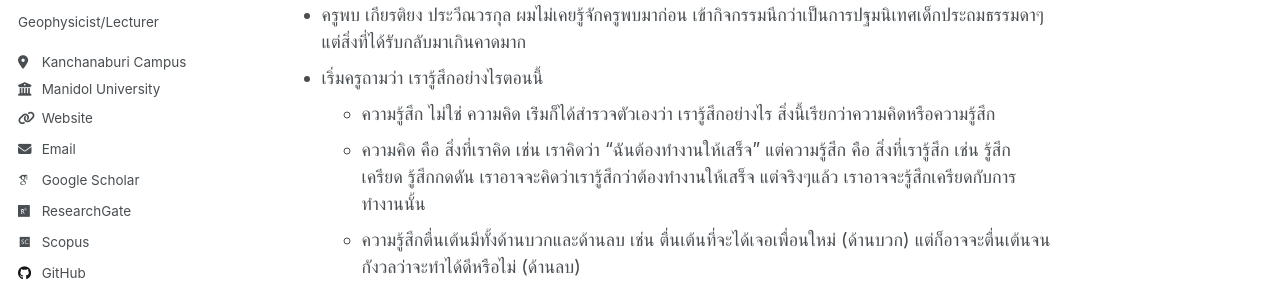
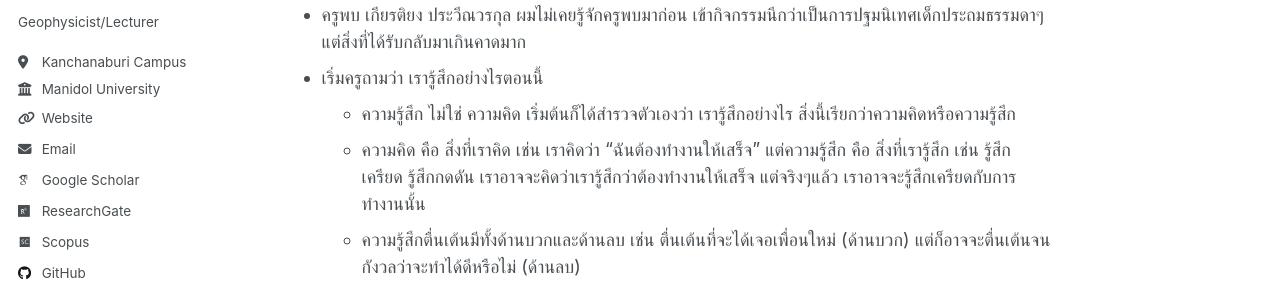
Before and after one commit to Songkhun/Songkhun.github.io, a Jekyll site: the page built from _posts/2025-12-04-my_kids.md, in a window 1280 px wide and 900 px high. Shown: the part 375-665 px from the top of the window. Built offline with Jekyll 4.4.1, drawn with Linux system fonts in a browser that asks for light colours; some web fonts are replaced; a script that is not in the unit is left out.

Commit message:
Fix formatting and wording in my_kids.md

```diff
--- a/_posts/2025-12-04-my_kids.md
+++ b/_posts/2025-12-04-my_kids.md
@@ -15,7 +15,7 @@ tags:
 ## ขอบคุณที่ได้ฟัง
 - ครูพบ เกียรติยง ประวีณวรกุล ผมไม่เคยรู้จักครูพบมาก่อน เข้ากิจกรรมนึกว่าเป็นการปฐมนิเทศเด็กประถมธรรมดาๆ แต่สิ่งที่ได้รับกลับมาเกินคาดมาก
 - เริ่มครูถามว่า เรารู้สึกอย่างไรตอนนี้
-    - ความรู้สึก ไม่ใช่ ความคิด เร่ิมก็ได้สำรวจตัวเองว่า เรารู้สึกอย่างไร สิ่งนี้เรียกว่าความคิดหรือความรู้สึก
+    - ความรู้สึก ไม่ใช่ ความคิด เริ่มต้นก็ได้สำรวจตัวเองว่า เรารู้สึกอย่างไร สิ่งนี้เรียกว่าความคิดหรือความรู้สึก
     - ความคิด คือ สิ่งที่เราคิด เช่น เราคิดว่า "ฉันต้องทำงานให้เสร็จ" แต่ความรู้สึก คือ สิ่งที่เรารู้สึก เช่น รู้สึกเครียด รู้สึกกดดัน เราอาจจะคิดว่าเรารู้สึกว่าต้องทำงานให้เสร็จ แต่จริงๆแล้ว เราอาจจะรู้สึกเครียดกับการทำงานนั้น
     - ความรู้สึกตื่นเต้นมีทั้งด้านบวกและด้านลบ เช่น ตื่นเต้นที่จะได้เจอเพื่อนใหม่ (ด้านบวก) แต่ก็อาจจะตื่นเต้นจนกังวลว่าจะทำได้ดีหรือไม่ (ด้านลบ)
 - เราจะรู้ได้อย่างไรว่าลูกรู้สึกอย่างไร เราจะเข้าใจลูกได้อย่างไร
```
